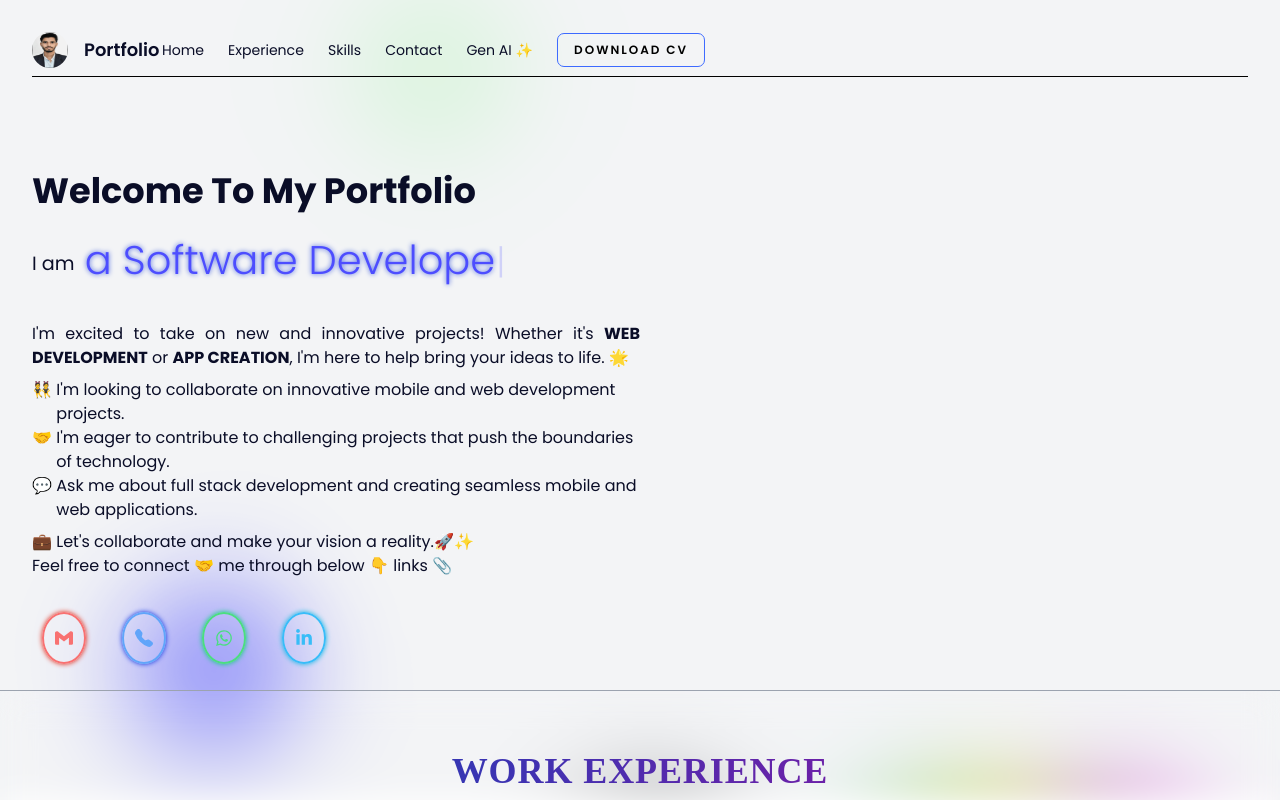
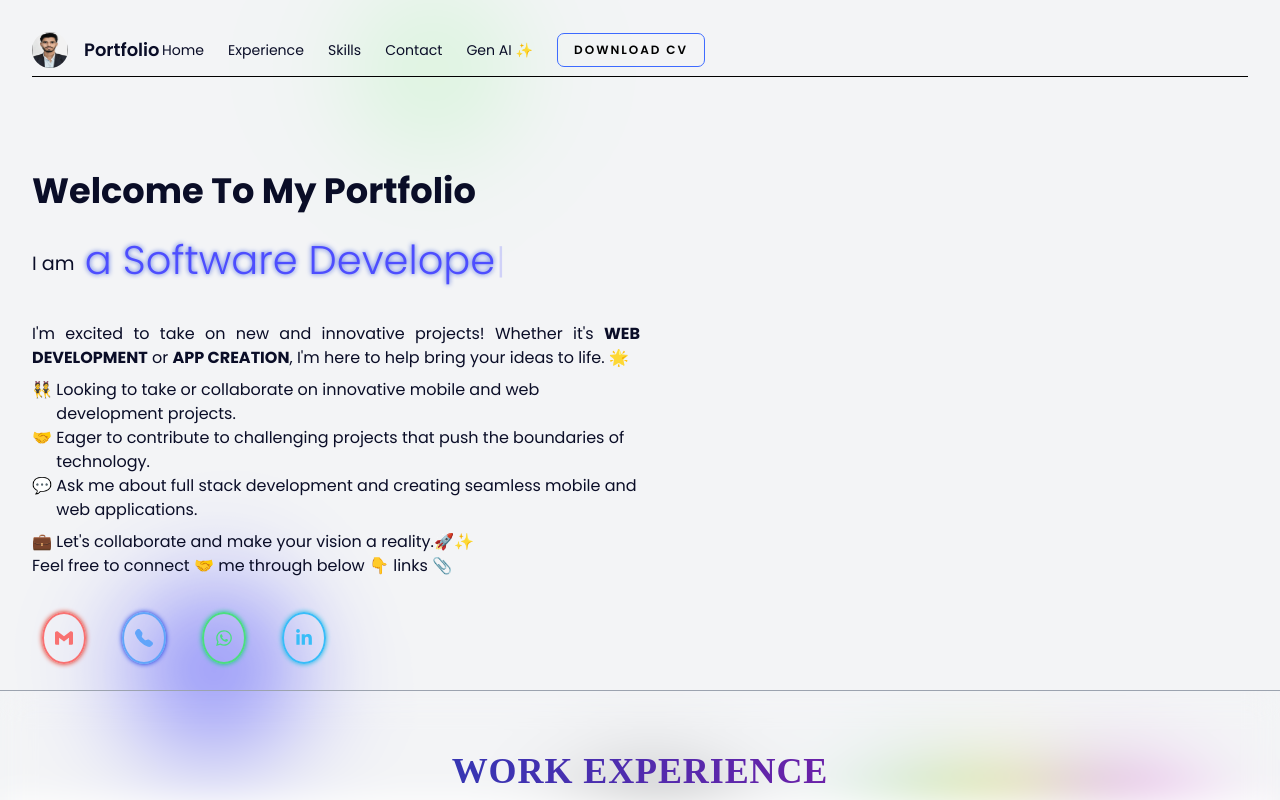
Before and after one commit to R-U-Bharti/Portfolio, a React (Vite) app: page / in a window 1280 px wide. Shown: the top 800 px of the page. Built offline with nearby package versions, Linux system fonts and the light colour scheme.

Commit message:
summaruy

```diff
--- a/src/Pages/Home.jsx
+++ b/src/Pages/Home.jsx
@@ -104,8 +104,8 @@ function Home() {
                             </div>
 
                             <div className='w-full flex flex-wrap justify-center text-start'>
-                                <span className="w-[7%] md:w-[4%]">👯</span> <span className="w-[93%] md:w-[96%]">I&apos;m looking to collaborate on innovative mobile and web development projects.</span>
-                                <span className="w-[7%] md:w-[4%]">🤝</span> <span className="w-[93%] md:w-[96%]">I&apos;m eager to contribute to challenging projects that push the boundaries of technology.</span>
+                                <span className="w-[7%] md:w-[4%]">👯</span> <span className="w-[93%] md:w-[96%]">Looking to take or collaborate on innovative mobile and web development projects.</span>
+                                <span className="w-[7%] md:w-[4%]">🤝</span> <span className="w-[93%] md:w-[96%]">Eager to contribute to challenging projects that push the boundaries of technology.</span>
                                 <span className="w-[7%] md:w-[4%]">💬</span> <span className="w-[93%] md:w-[96%]">Ask me about full stack development and creating seamless mobile and web applications.</span>
                             </div>
 
```
